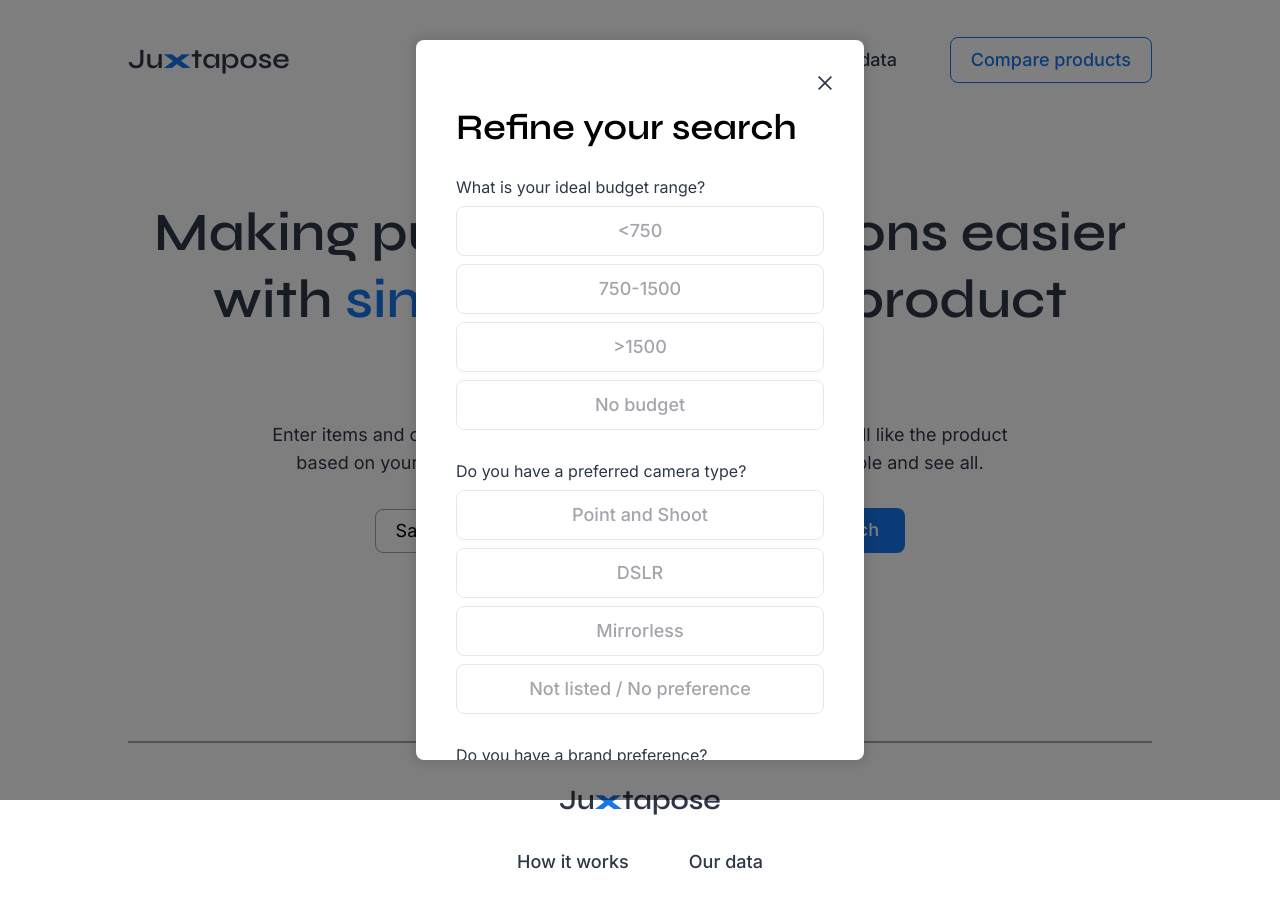
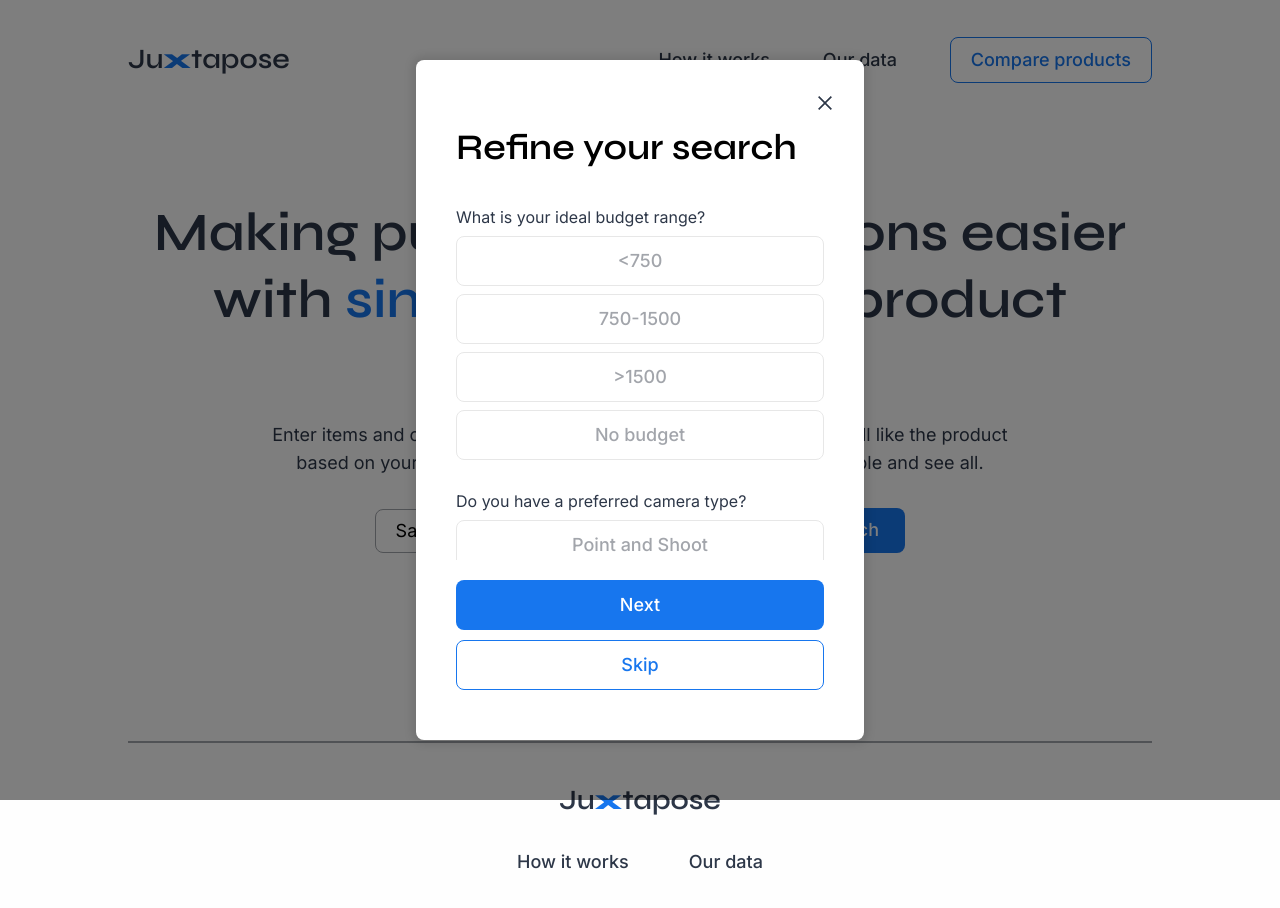
Before and after one commit to tzada8/capstone, a React (Create React App) app in the folder frontend/: page / in a window 1280 px wide. Both pictures are taken after typing "Sample" into the empty fields and a click on the button "Search". Shown: the top 908 px of the page. Built offline with nearby package versions, Linux system fonts and the light colour scheme.

Commit message:
Fixed modal buttons

```diff
--- a/frontend/src/components/modals/base-modal/Modal.css
+++ b/frontend/src/components/modals/base-modal/Modal.css
@@ -8,19 +8,23 @@
 
 .modal {
     width: 35%;
-    max-height: 90%;
-    padding: 2.5rem 2.5rem;
+    height: 95%;
+    padding: 2.5rem;
     border: 0;
     border-radius: 8px;
     box-shadow: hsl(0 0% 0% / 10%) 0 0 0.5rem 0.25rem;
-    overflow-x: hidden;
     z-index: 2;
 }
 
 .modal-center {
-    left: 50%;
-    top: 50%;
-    transform: translate(-50%, -50%);
+    position: fixed;
+    margin: auto;
+}
+
+.modal-content {
+    display: flex;
+    flex-direction: column;
+    height: 100%;
 }
 
 .modal-close-btn {
@@ -33,12 +37,35 @@
 }
 
 .modal-header-container {
+    position: sticky;
+    top: 0;
     margin-top: 1.5rem;
     margin-bottom: 1.5rem;
 }
 
 .form-extra-title-spacing {
     margin-bottom: 10px;
+}
+
+.modal-scrollable-content {
+    overflow-y: auto;
+    flex-grow: 1;
+}
+
+.modal-fixed-content {
+    position: sticky;
+    bottom: 0;
+}
+
+.form-button-spacing {
+    margin-top: 1.25rem;
+}
+
+/* DESKTOP SCREEN */
+@media screen and (min-height: 800px) {
+	.modal {
+        height: 85%;
+    }
 }
 
 /* SMALL SCREEN */
--- a/frontend/src/components/modals/base-modal/Modal.jsx
+++ b/frontend/src/components/modals/base-modal/Modal.jsx
@@ -35,6 +35,7 @@ function Modal(
 
 	return (
         <dialog ref={modalRef} onKeyDown={handleKeyDown} className="modal modal-center">
+            <div className="modal-content">
                 {hasCloseBtn && (
                     <button className="modal-close-btn" onClick={handleCloseModal}>
                         <CloseOutlined />
@@ -45,6 +46,7 @@ function Modal(
                     <p className="body-2">{description}</p>
                 </div>
                 {children}
+            </div>
         </dialog>
 	);
 }
--- a/frontend/src/components/modals/content/feature-priority/FeaturePriorityModal.jsx
+++ b/frontend/src/components/modals/content/feature-priority/FeaturePriorityModal.jsx
@@ -45,7 +45,8 @@ function FeaturePriorityModal({ onSubmit, isOpen, onClose }) {
             isOpen={isOpen}
             onClose={onClose}
         >
-            <form onSubmit={handleSubmit}>
+            <div className="modal-scrollable-content">
+                <form>
                     {featurePriority.map((feature, index) => (
                         <div className="form-row-select">
                             <p className="body-1-medium select-label-question">{String(index + 1)}</p>
@@ -71,9 +72,12 @@ function FeaturePriorityModal({ onSubmit, isOpen, onClose }) {
                             </div>
                         </div>
                     ))}
-                <button type="submit" className="primary-button form-button-spacing form-button-size">Next</button>
+                </form>
+            </div>
+            <div className="modal-fixed-content form-button-spacing">
+                <button onClick={handleSubmit} className="primary-button form-button-size">Next</button>
                 <button onClick={handleSkip} className="primary-button-inverted form-button-size">Skip</button>
-            </form>
+            </div>
         </Modal>
 	);
 }
--- a/frontend/src/components/modals/content/preferences/PreferencesModal.jsx
+++ b/frontend/src/components/modals/content/preferences/PreferencesModal.jsx
@@ -93,7 +93,8 @@ function PreferencesModal({ onSubmit, isOpen, onClose }) {
             isOpen={isOpen}
             onClose={onClose}
         >
-            <form onSubmit={handleSubmit}>
+            <div className="modal-scrollable-content">
+                <form>
                     {Object.keys(preferencesForm).map(question => (
                         <div className="form-row-radio">
                             <p className="body-2 radio-label-question">{preferencesForm[question].label}</p>
@@ -105,9 +106,12 @@ function PreferencesModal({ onSubmit, isOpen, onClose }) {
                             ))}
                         </div>
                     ))}
-                <button type="submit" className="primary-button form-button-spacing form-button-size">Next</button>
+                </form>
+            </div>
+            <div className="modal-fixed-content form-button-spacing">
+                <button onClick={handleSubmit} className="primary-button form-button-size">Next</button>
                 <button onClick={handleSkip} className="primary-button-inverted form-button-size">Skip</button>
-            </form>
+            </div>
         </Modal>
 	);
 }
--- a/frontend/src/components/product-option/ProductOption.css
+++ b/frontend/src/components/product-option/ProductOption.css
@@ -36,6 +36,7 @@
 }
 
 .product-image {
+	-webkit-user-drag: none;
 	inset: 0;
 	max-width: 100%;
 	height: 100%;
--- a/frontend/src/styles/buttons.css
+++ b/frontend/src/styles/buttons.css
@@ -68,12 +68,8 @@ button {
     margin: 0 auto;
 }
 
-.form-button-spacing {
-    margin-top: 1.25rem;
-    margin-bottom: 10px;
-}
-
 .form-button-size {
     width: 100%;
     height: 50px;
+    margin-bottom: 10px;
 }
```
Lines whose indentation alone changed are shown as unchanged.
